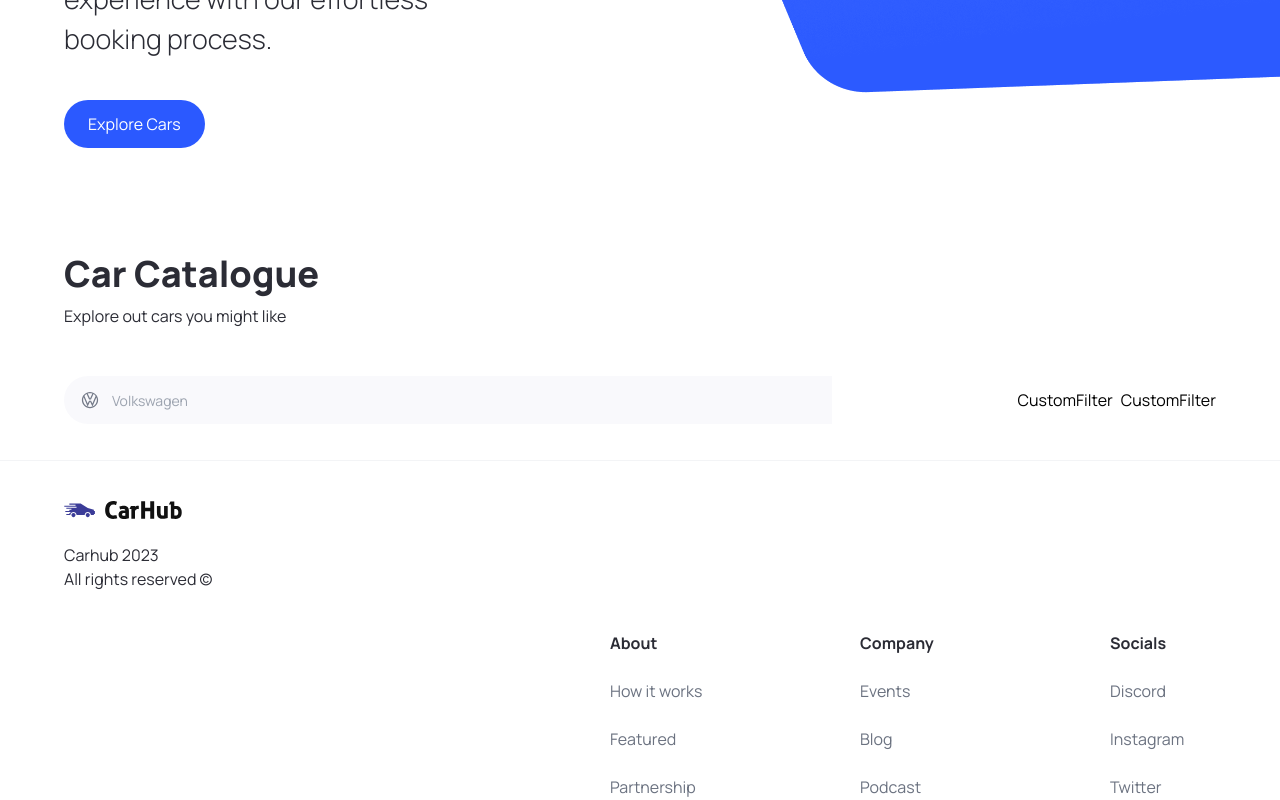
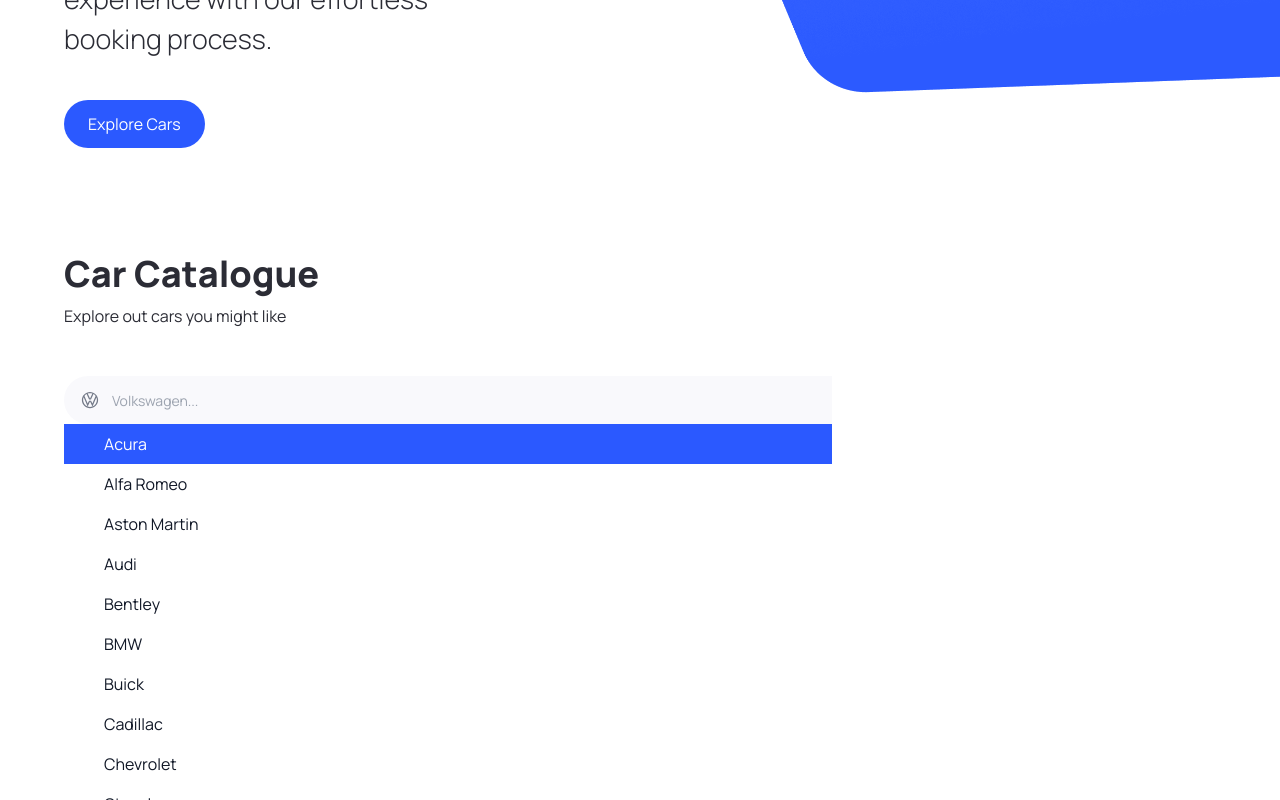
Before and after one commit to denisonkolling/car-hub-react, a Next.js app: page / in a window 1280 px wide. Both pictures are taken after a click on the button 82 px from the left and 1010 px from the top of the page. Shown: the part 610-1410 px from the top of the page. Built offline with nearby package versions, Linux system fonts and the light colour scheme.

Commit message:
add search manufacrurer combobox

```diff
--- a/components/SearchManufacturer.tsx
+++ b/components/SearchManufacturer.tsx
@@ -1,50 +1,73 @@
-"use client";
+'use client';
 import Image from 'next/image';
-import { SearchManufacturerProps } from '@/types'
-import { Combobox, Transition} from '@headlessui/react'
-import { useState, Fragment } from "react";
+import { SearchManufacturerProps } from '@/types';
+import { Combobox, Transition } from '@headlessui/react';
+import { useState, Fragment } from 'react';
 import { manufacturers } from '@/constants';
 
-
-const SearchManufacturer = ( {manufacturer, setManufacturer}: SearchManufacturerProps) => {
+const SearchManufacturer = ({	manufacturer, setManufacturer, }: SearchManufacturerProps) => {
 
 	const [query, setQuery] = useState('');
 
 	const filteredManufacturers =
-    query === "" ? manufacturers : manufacturers.filter((item)=>
-      item.toLowerCase().replace(/\s+/g,"").includes(query.toLowerCase().replace(/\s+/g,"")));
+		query === ''
+      ? manufacturers
+      : manufacturers.filter((item) =>
+					item
+						.toLowerCase()
+						.replace(/\s+/g, '')
+						.includes(query.toLowerCase().replace(/\s+/g, ''))
+			  );
 
 	return (
+		<div className="search-manufacturer">
+			<Combobox value={manufacturer} onChange={setManufacturer}>
+				<div className="relative w-full">
+          {/* Botão para a caixa de combinação. Clique no ícone mostra o menu suspenso completo */}
+					<Combobox.Button className="absolute top-[14px]">
+						<Image src="/car-logo.svg" width={20} height={20} className="ml-4"alt="car logo"/>
+					</Combobox.Button>
 
-    <div className="search-manufacturer">
-        <Combobox>
-            <div className="relative w-full">
-              <Combobox.Button className="absolute top-[14px]">
-                <Image src="/car-logo.svg" width={20} height={20} className="ml-4" alt="Car Logo"/>
-              </Combobox.Button>
-              <Combobox.Input
-              className="search-manufacturer__input"
-              placeholder="Volkswagen"
+					<Combobox.Input className="search-manufacturer__input"
 						displayValue={(manufacturer: string) => manufacturer}
-              onChange={(e) => (e.target.value)}
+						onChange={(event) => setQuery(event.target.value)} //Atualiza a consulta de pesquisa quando a entrada for alterada
+						placeholder="Volkswagen..."
 					/>
 
-              <Transition as={Fragment} Leave="transition ease-in duration-100" LeaveFrom="opacity-100" LeaveTo="opacity-0" afterLeave={()=>setQuery('')} >
+					<Transition
+						as={Fragment} //agrupar vários elementos sem introduzir um nó DOM adicional
+						leave="transition ease-in duration-100"
+						leaveFrom="opacity-100"
+						leaveTo="opacity-0"
+						afterLeave={() => setQuery('')} //Redefin0 a consulta de pesquisa após a conclusão da transição
+            >
 						<Combobox.Options>
-                  {filteredManufacturers.length === 0 && query !== "" && (
+							{filteredManufacturers.length === 0 && query !== '' ? (
 								<Combobox.Option
 									value={query}
-                      className="search-manufacturer__option"
-                    >
+									className="search-manufacturer__option">
 									Create "{query}"
 								</Combobox.Option>
+							) : (
+								filteredManufacturers.map((item) => (
+									<Combobox.Option
+										key={item}
+										className={({ active }) => `
+                    relative search-manufacturer__option ${
+											active ? 'bg-primary-blue text-white' : 'text-gray-900'
+										}
+                    `}
+										value={item}>
+										{item}
+									</Combobox.Option>
+								))
 							)}
 						</Combobox.Options>
 					</Transition>
 				</div>
 			</Combobox>
 		</div>
-  )
-}
+	);
+};
 
-export default SearchManufacturer
+export default SearchManufacturer;
```
Also changed, not shown: types/index.ts (line endings or trailing spaces). Lines whose indentation alone changed are shown as unchanged.
